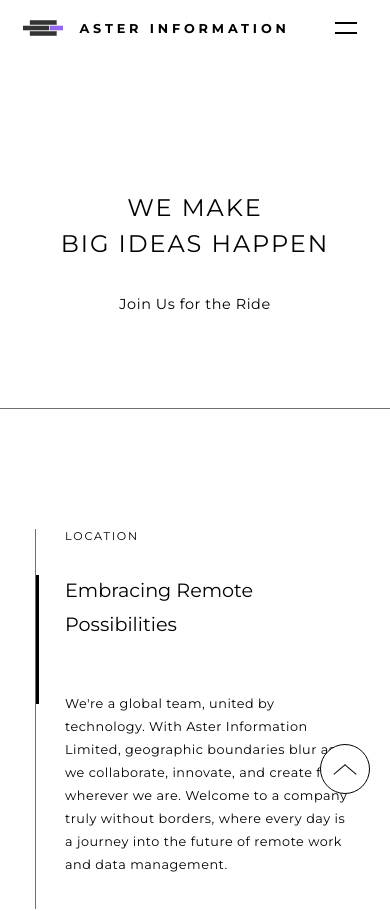
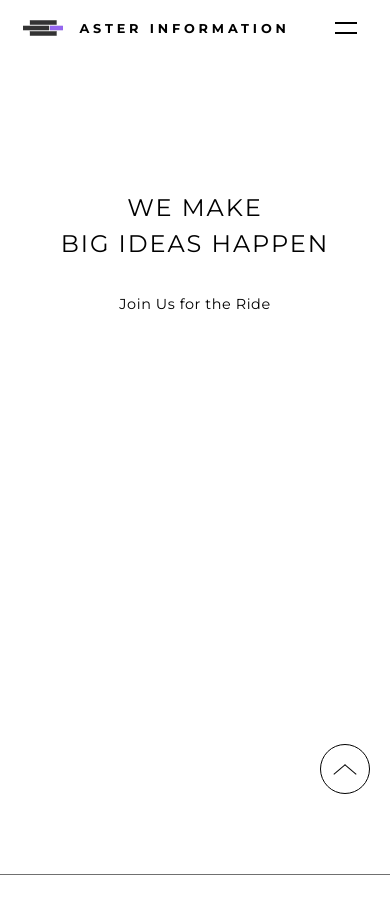
Before and after one commit to Moamal-2000/aster-information, a React (Vite) app: page /careers in a window 390 px wide. Shown: the top 911 px of the page. Built offline with nearby package versions, Linux system fonts and the light colour scheme.

Commit message:
test: apply 100dvh for HeroSection to 768px and below on mobile screens

```diff
--- a/src/Components/Shared/HeroSection/HeroSection.module.scss
+++ b/src/Components/Shared/HeroSection/HeroSection.module.scss
@@ -9,6 +9,12 @@
   display: flex;
   flex-direction: column;
   align-items: center;
+}
+
+@include small {
+  .heroSection {
+    min-height: calc(100dvh - 190px);
+  }
 }
 
 .heroSection>h1 {
```
